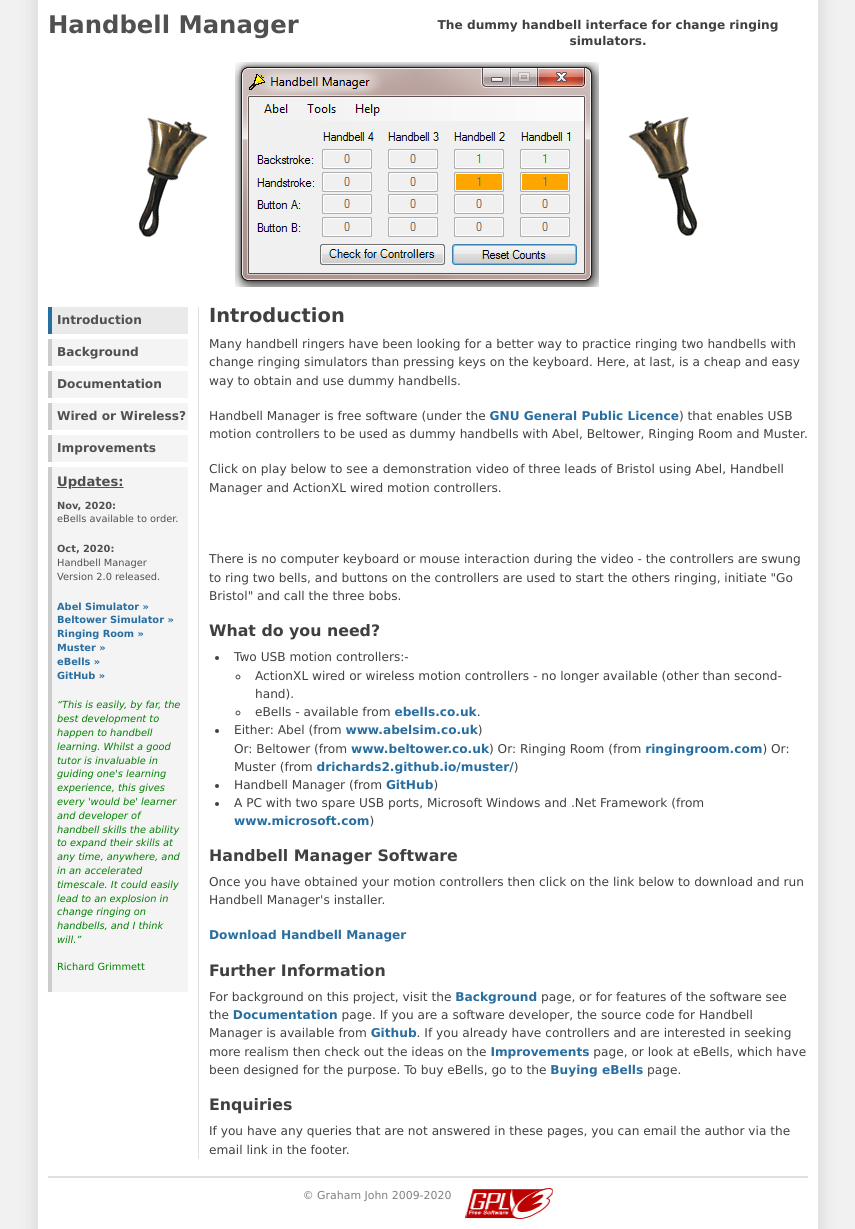
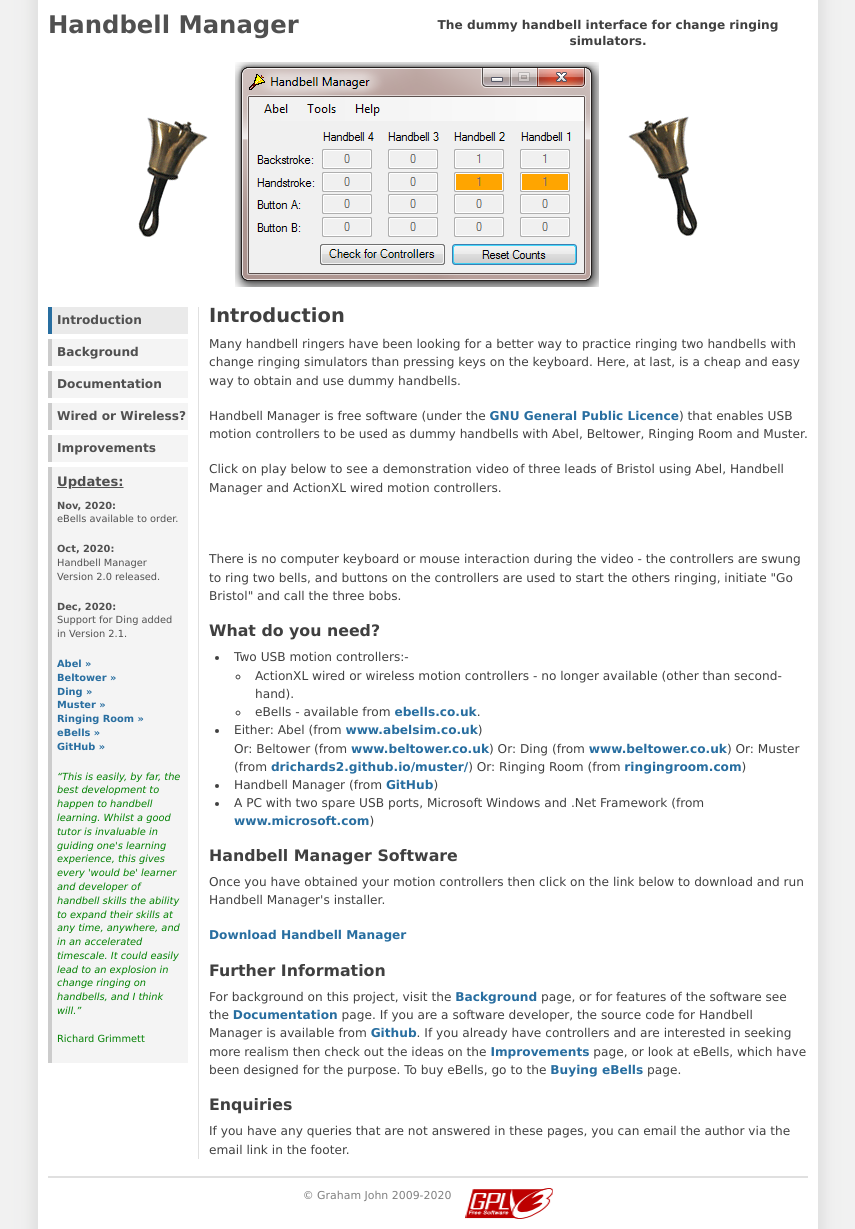
Before and after one commit to GACJ/handbellmanager, a Jekyll site: the page built from index.html, in a window 1280 px wide. Shown: the whole page, without its empty margins (212-1067 px from the left). Built offline with Jekyll 4.4.1, drawn with Linux system fonts in a browser that asks for light colours.

Commit message:
add Ding

```diff
--- a/_layouts/default.html
+++ b/_layouts/default.html
@@ -55,11 +55,13 @@
                 <h2><u>Updates:</u></h2>
                 <p><strong>Nov, 2020:</strong><br />eBells available to order.</p>
                 <p><strong>Oct, 2020:</strong><br />Handbell Manager Version 2.0 released.</p>
+                <p><strong>Dec, 2020:</strong><br />Support for Ding added in Version 2.1.</p>
                 <p>
-                    <a href="http://www.abelsim.co.uk">Abel Simulator &raquo;</a><br />
-                    <a href="http://www.beltower.co.uk">Beltower Simulator &raquo;</a><br />
+                    <a href="http://www.abelsim.co.uk">Abel &raquo;</a><br />
+                    <a href="http://www.beltower.co.uk">Beltower &raquo;</a><br />
+                    <a href="http://www.dinging.co.uk">Ding &raquo;</a><br />
+                    <a href="https://drichards2.github.io/muster/">Muster &raquo;</a><br />
                     <a href="https://ringingroom.com/">Ringing Room &raquo;</a><br />
-                    <a href="https://drichards2.github.io/muster/">Muster &raquo;</a><br />
                     <a href="https://ebells.co.uk/">eBells &raquo;</a><br />
                     <a href="https://github.com/GACJ/handbellmanager">GitHub &raquo;</a>
                 </p>
--- a/index.html
+++ b/index.html
@@ -31,10 +31,12 @@ title: "Introduction"
         href="http://www.abelsim.co.uk">www.abelsim.co.uk</a>)<br>
         Or: Beltower (from <a target="_top"
         href="http://www.beltower.co.uk/">www.beltower.co.uk</a>)
+        Or: Ding (from <a target="_top"
+        href="http://www.dinging.co.uk/">www.beltower.co.uk</a>)
+        Or: Muster (from <a target="_top"
+        href="https://drichards2.github.io/muster/">drichards2.github.io/muster/</a>)
         Or: Ringing Room (from <a target="_top"
         href="https://ringingroom.com/">ringingroom.com</a>)
-        Or: Muster (from <a target="_top"
-        href="https://drichards2.github.io/muster/">drichards2.github.io/muster/</a>)
     </li>
     <li>Handbell Manager (from <a href="https://github.com/GACJ/handbellmanager/releases">GitHub</a>)</li>
     <li>
```
